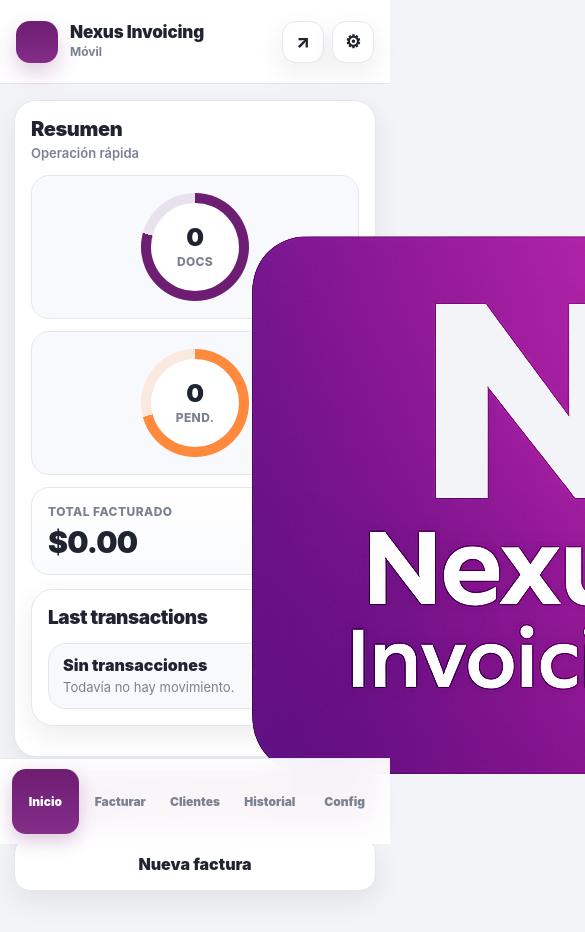
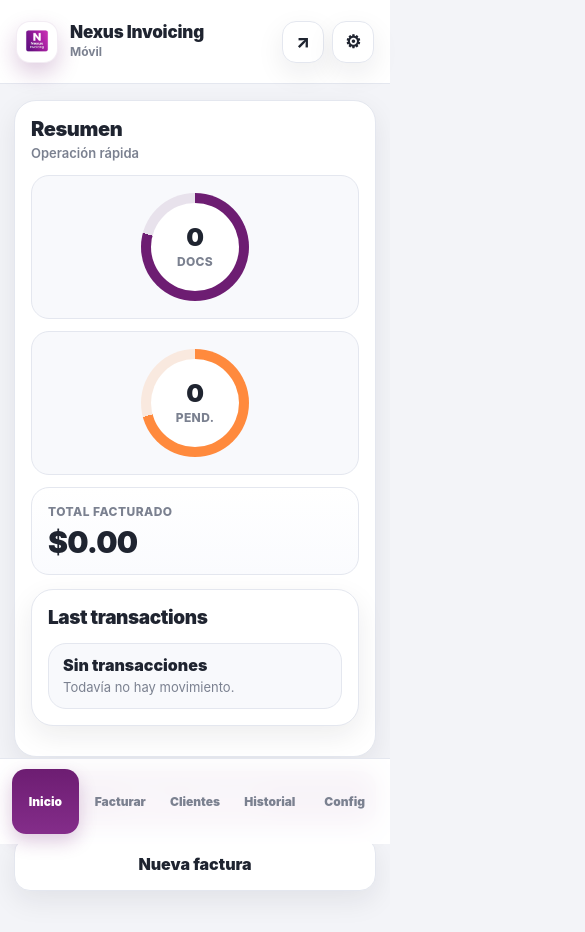
Before and after one commit to eliezelapolinaris2017-lab/index-mobile.html, a plain HTML site: page index.html in a window 390 px wide. Shown: the top 932 px of the page, 585 px wide, since content can reach past the window. Drawn offline with nearby package versions, Linux system fonts and the light colour scheme; no server answers.

Commit message:
Update styles-mobile.css

```diff
--- a/styles-mobile.css
+++ b/styles-mobile.css
@@ -75,11 +75,17 @@
   display:grid;
   place-items:center;
   flex:0 0 auto;
-  font-weight:900;
-  font-size:22px;
-  color:#fff;
-  background:linear-gradient(180deg,var(--primary),var(--primary-2));
+  overflow:hidden;
+  background:#fff;
   box-shadow:0 10px 22px rgba(109,29,114,.22);
+  border:1px solid rgba(109,29,114,.08);
+}
+
+.mobileLogoImg{
+  width:100%;
+  height:100%;
+  object-fit:cover;
+  display:block;
 }
 
 .mobileBrand > div:last-child{
```
